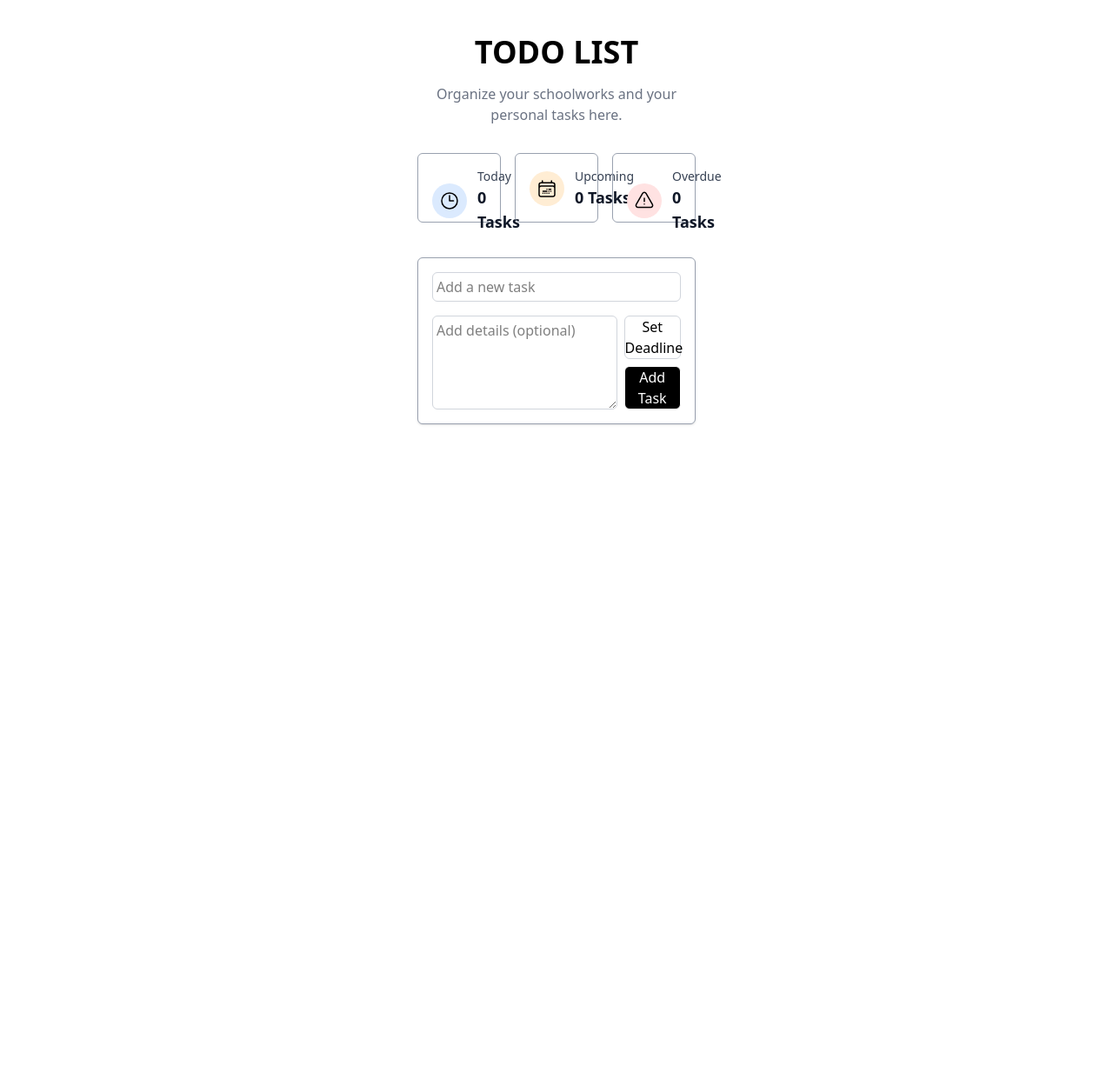
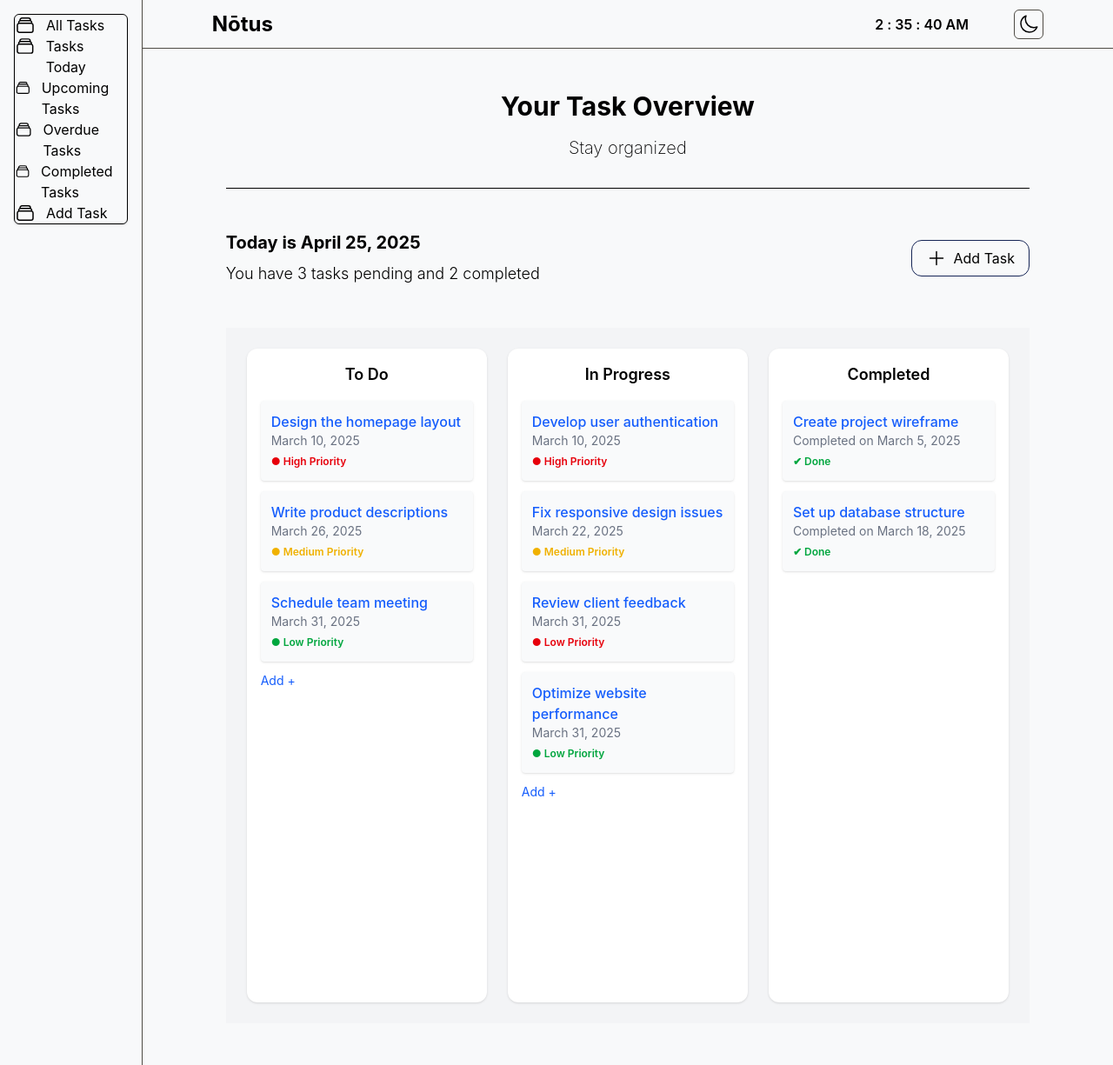
Before and after one commit to saiimonn/Notus, a PHP site: page / in a window 1280 px wide. Shown: the whole page at 87% size. Before the commit the page ends 489 px from the top, so only its background shows below. Run offline with PHP 8.4, Linux system fonts and the light colour scheme.

Commit message:
Reworked on the layout

```diff
--- a/index.html
+++ /dev/null
@@ -1,76 +0,0 @@
-<!DOCTYPE html>
-<html lang="en">
-<head>
-    <meta charset="UTF-8">
-    <meta name="viewport" content="width=device-width, initial-scale=1.0">
-    <title>TODO LIST</title>
-    <link rel="stylesheet" href="../css/tailwind.css">
-</head>
-<body class = "flex flex-col min-h-screen w-full bg-white px-[30rem] py-10">
-    <div class = "mb-8 text-center">
-        <h1 class = "text-4xl font-bold">TODO LIST</h1>
-        <p class = "mt-4 text-md text-gray-500">Organize your schoolworks and your personal tasks here.</p>
-    </div>
-
-    <div class = "grid grid-cols-3 gap-4">
-        <div class = "h-20 border border-gray-400 rounded-md">
-            <div class = "flex p-4 items-center gap-3">
-                <div class = "rounded-full bg-blue-100 p-2">
-                    <svg xmlns="http://www.w3.org/2000/svg" fill="none" viewBox="0 0 24 24" stroke-width="1.5" stroke="currentColor" class="size-6">
-                        <path stroke-linecap="round" stroke-linejoin="round" d="M12 6v6h4.5m4.5 0a9 9 0 1 1-18 0 9 9 0 0 1 18 0Z" />
-                      </svg>
-                </div>
-                <div>
-                    <p class = "text-sm text-gray-700">Today</p>
-                    <p class = "text-lg text-gray-900 font-semibold">0 Tasks</p>
-                </div>
-            </div>
-        </div>
-
-        <div class = "h-20 border border-gray-400 rounded-md">
-            <div class = "flex p-4 items-center gap-3">
-                <div class = "rounded-full bg-orange-100 p-2">
-                    <svg xmlns="http://www.w3.org/2000/svg" fill="none" viewBox="0 0 24 24" stroke-width="1.5" stroke="currentColor" class="size-6">
-                        <path stroke-linecap="round" stroke-linejoin="round" d="M6.75 2.994v2.25m10.5-2.25v2.25m-14.252 13.5V7.491a2.25 2.25 0 0 1 2.25-2.25h13.5a2.25 2.25 0 0 1 2.25 2.25v11.251m-18 0a2.25 2.25 0 0 0 2.25 2.25h13.5a2.25 2.25 0 0 0 2.25-2.25m-18 0v-7.5a2.25 2.25 0 0 1 2.25-2.25h13.5a2.25 2.25 0 0 1 2.25 2.25v7.5m-6.75-6h2.25m-9 2.25h4.5m.002-2.25h.005v.006H12v-.006Zm-.001 4.5h.006v.006h-.006v-.005Zm-2.25.001h.005v.006H9.75v-.006Zm-2.25 0h.005v.005h-.006v-.005Zm6.75-2.247h.005v.005h-.005v-.005Zm0 2.247h.006v.006h-.006v-.006Zm2.25-2.248h.006V15H16.5v-.005Z" />
-                      </svg>
-                </div>
-                <div>
-                    <p class = "text-sm text-gray-700">Upcoming</p>
-                    <p class = "text-lg text-gray-900 font-semibold">0 Tasks</p>
-                </div>
-            </div>
-        </div>
-
-        <div class = "h-20 border border-gray-400 rounded-md">
-            <div class = "flex p-4 items-center gap-3">
-                <div class = "rounded-full bg-red-100 p-2">
-                    <svg xmlns="http://www.w3.org/2000/svg" fill="none" viewBox="0 0 24 24" stroke-width="1.5" stroke="currentColor" class="size-6">
-                        <path stroke-linecap="round" stroke-linejoin="round" d="M12 9v3.75m-9.303 3.376c-.866 1.5.217 3.374 1.948 3.374h14.71c1.73 0 2.813-1.874 1.948-3.374L13.949 3.378c-.866-1.5-3.032-1.5-3.898 0L2.697 16.126ZM12 15.75h.007v.008H12v-.008Z" />
-                      </svg>
-                </div>
-                <div>
-                    <p class = "text-sm text-gray-700">Overdue</p>
-                    <p class = "text-lg text-gray-900 font-semibold">0 Tasks</p>
-                </div>
-            </div>
-        </div>
-
-    </div>
-
-    <div class = "w-full bg-white border border-gray-400 shadow-sm rounded-md mt-10 p-4">
-        <form action="">
-            <input type="text" name = "taskName" class = "w-full border rounded-md border-gray-300 p-1" placeholder = "Add a new task" autocomplete = "off" required>
-
-            <div class = "grid grid-cols-4 gap-2 justify-evenly w-full mt-4">
-                <textarea name = "content" class = "w-full border rounded-md border-gray-300 p-1 col-span-3" placeholder = "Add details (optional)" autocomplete = "off"></textarea>
-                <div class = "flex flex-col gap-2">
-                    <button class = "border border-gray-300 rounded-md bg-white w-full">Set Deadline</button>
-                    <button class = "border rounded-md bg-black w-full text-white">Add Task</button>
-                </div>
-            </div>
-
-
-        </form>
-    </div>
-</body>
-</html>
--- /dev/null
+++ b/index.php
@@ -0,0 +1,186 @@
+<!DOCTYPE html>
+<html lang="en">
+  <head>
+    <meta charset="UTF-8" />
+    <meta name="viewport" content="width=device-width, initial-scale=1.0" />
+    <title>Nōtus</title>
+    <link rel="stylesheet" href="css/tailwind.css" />
+  </head>
+  <body
+    class="flex flex-row w-full min-h-screen bg-[#f8f9fa]"
+    style="font-family: 'Inter', sans-serif"
+  >
+    <!-- Sidebar (Put in diff file and include it here) note: change icons -->
+    <aside class="border-r border-[#4e4b44] w-1/7 p-4">
+      <div class="flex flex-col border rounded-md shadow-sm">
+        <a href="" class="flex flex-row gap-3">
+            <svg xmlns="http://www.w3.org/2000/svg" fill="none" viewBox="0 0 24 24" stroke-width="1.5" stroke="currentColor" class="size-6">
+              <path stroke-linecap="round" stroke-linejoin="round" d="M6 6.878V6a2.25 2.25 0 0 1 2.25-2.25h7.5A2.25 2.25 0 0 1 18 6v.878m-12 0c.235-.083.487-.128.75-.128h10.5c.263 0 .515.045.75.128m-12 0A2.25 2.25 0 0 0 4.5 9v.878m13.5-3A2.25 2.25 0 0 1 19.5 9v.878m0 0a2.246 2.246 0 0 0-.75-.128H5.25c-.263 0-.515.045-.75.128m15 0A2.25 2.25 0 0 1 21 12v6a2.25 2.25 0 0 1-2.25 2.25H5.25A2.25 2.25 0 0 1 3 18v-6c0-.98.626-1.813 1.5-2.122"/>
+            </svg>
+            All Tasks
+          </a>
+
+        <a href="" class="flex flex-row gap-3">
+            <svg xmlns="http://www.w3.org/2000/svg" fill="none" viewBox="0 0 24 24" stroke-width="1.5" stroke="currentColor" class="size-6">
+              <path stroke-linecap="round" stroke-linejoin="round" d="M6 6.878V6a2.25 2.25 0 0 1 2.25-2.25h7.5A2.25 2.25 0 0 1 18 6v.878m-12 0c.235-.083.487-.128.75-.128h10.5c.263 0 .515.045.75.128m-12 0A2.25 2.25 0 0 0 4.5 9v.878m13.5-3A2.25 2.25 0 0 1 19.5 9v.878m0 0a2.246 2.246 0 0 0-.75-.128H5.25c-.263 0-.515.045-.75.128m15 0A2.25 2.25 0 0 1 21 12v6a2.25 2.25 0 0 1-2.25 2.25H5.25A2.25 2.25 0 0 1 3 18v-6c0-.98.626-1.813 1.5-2.122"/>
+            </svg>
+            Tasks Today
+          </a>
+
+        <a href="" class="flex flex-row gap-3">
+          <svg xmlns="http://www.w3.org/2000/svg" fill="none" viewBox="0 0 24 24" stroke-width="1.5" stroke="currentColor" class="size-6">
+            <path stroke-linecap="round" stroke-linejoin="round" d="M6 6.878V6a2.25 2.25 0 0 1 2.25-2.25h7.5A2.25 2.25 0 0 1 18 6v.878m-12 0c.235-.083.487-.128.75-.128h10.5c.263 0 .515.045.75.128m-12 0A2.25 2.25 0 0 0 4.5 9v.878m13.5-3A2.25 2.25 0 0 1 19.5 9v.878m0 0a2.246 2.246 0 0 0-.75-.128H5.25c-.263 0-.515.045-.75.128m15 0A2.25 2.25 0 0 1 21 12v6a2.25 2.25 0 0 1-2.25 2.25H5.25A2.25 2.25 0 0 1 3 18v-6c0-.98.626-1.813 1.5-2.122"/>
+          </svg>
+          Upcoming Tasks
+        </a>
+
+        <a href="" class="flex flex-row gap-3">
+          <svg xmlns="http://www.w3.org/2000/svg" fill="none" viewBox="0 0 24 24" stroke-width="1.5" stroke="currentColor" class="size-6">
+            <path stroke-linecap="round" stroke-linejoin="round" d="M6 6.878V6a2.25 2.25 0 0 1 2.25-2.25h7.5A2.25 2.25 0 0 1 18 6v.878m-12 0c.235-.083.487-.128.75-.128h10.5c.263 0 .515.045.75.128m-12 0A2.25 2.25 0 0 0 4.5 9v.878m13.5-3A2.25 2.25 0 0 1 19.5 9v.878m0 0a2.246 2.246 0 0 0-.75-.128H5.25c-.263 0-.515.045-.75.128m15 0A2.25 2.25 0 0 1 21 12v6a2.25 2.25 0 0 1-2.25 2.25H5.25A2.25 2.25 0 0 1 3 18v-6c0-.98.626-1.813 1.5-2.122" />
+          </svg>
+          Overdue Tasks
+        </a>
+
+        <a href="" class="flex flex-row gap-3">
+          <svg xmlns="http://www.w3.org/2000/svg" fill="none" viewBox="0 0 24 24" stroke-width="1.5" stroke="currentColor" class="size-6">
+            <path stroke-linecap="round" stroke-linejoin="round" d="M6 6.878V6a2.25 2.25 0 0 1 2.25-2.25h7.5A2.25 2.25 0 0 1 18 6v.878m-12 0c.235-.083.487-.128.75-.128h10.5c.263 0 .515.045.75.128m-12 0A2.25 2.25 0 0 0 4.5 9v.878m13.5-3A2.25 2.25 0 0 1 19.5 9v.878m0 0a2.246 2.246 0 0 0-.75-.128H5.25c-.263 0-.515.045-.75.128m15 0A2.25 2.25 0 0 1 21 12v6a2.25 2.25 0 0 1-2.25 2.25H5.25A2.25 2.25 0 0 1 3 18v-6c0-.98.626-1.813 1.5-2.122"/>
+          </svg>
+          Completed Tasks
+        </a>
+
+        <a href="" class="flex flex-row gap-3">
+          <svg xmlns="http://www.w3.org/2000/svg" fill="none" viewBox="0 0 24 24" stroke-width="1.5" stroke="currentColor" class="size-6">
+            <path stroke-linecap="round" stroke-linejoin="round" d="M6 6.878V6a2.25 2.25 0 0 1 2.25-2.25h7.5A2.25 2.25 0 0 1 18 6v.878m-12 0c.235-.083.487-.128.75-.128h10.5c.263 0 .515.045.75.128m-12 0A2.25 2.25 0 0 0 4.5 9v.878m13.5-3A2.25 2.25 0 0 1 19.5 9v.878m0 0a2.246 2.246 0 0 0-.75-.128H5.25c-.263 0-.515.045-.75.128m15 0A2.25 2.25 0 0 1 21 12v6a2.25 2.25 0 0 1-2.25 2.25H5.25A2.25 2.25 0 0 1 3 18v-6c0-.98.626-1.813 1.5-2.122"/>
+          </svg>
+          Add Task
+        </a>
+      </div>
+    </aside>
+
+    <div class="flex flex-col w-full">
+      <!-- Header (Put in diff file and include here) -->
+      <header class="h-14 w-full px-20 py-2 flex justify-between items-center border-b border-[#4e4b44]">
+        <h1 class="text-2xl font-bold">Nōtus</h1>
+
+        <nav class="flex flex-row items-center gap-12">
+          <div class="flex items-center gap-1 p-1 font-semibold">
+            <span id="hours">2</span>
+            <span>:</span>
+            <span id="minutes">35</span>
+            <span>:</span>
+            <span id="seconds">40</span>
+            <span id="session">AM</span>
+          </div>
+
+          <button class="border rounded-md border-[#4e4b44] p-1">
+            <svg xmlns="http://www.w3.org/2000/svg" fill="none" viewBox="0 0 24 24" stroke-width="1.5" stroke="currentColor" class="size-6">
+              <path stroke-linecap="round" stroke-linejoin="round" d="M21.752 15.002A9.72 9.72 0 0 1 18 15.75c-5.385 0-9.75-4.365-9.75-9.75 0-1.33.266-2.597.748-3.752A9.753 9.753 0 0 0 3 11.25C3 16.635 7.365 21 12.75 21a9.753 9.753 0 0 0 9.002-5.998Z"/>
+            </svg>
+          </button>
+        </nav>
+      </header>
+
+      <!-- Dashboard (put in diff file and include here) -->
+      <div class="flex flex-col px-24 py-12 gap-8 w-full">
+        <div class="flex flex-col gap-4 justify-center text-center items-center">
+          <h1 class="text-3xl font-bold">Your Task Overview</h1>
+          <p class="text-xl font-extralight">Stay organized</p>
+        </div>
+
+        <hr />
+
+        <div class="flex flex-row justify-between py-4 items-center">
+          <div class="flex flex-col gap-2">
+            <h3 class="text-xl font-bold">Today is April 25, 2025</h3>
+            <p class="text-lg font-light">You have 3 tasks pending and 2 completed</p>
+          </div>
+
+          <button class="flex items-center gap-2 border rounded-xl border-blue-950 px-4 py-2">
+            <svg xmlns="http://www.w3.org/2000/svg" fill="none" viewBox="0 0 24 24" stroke-width="1.5" stroke="currentColor" class="size-6">
+                <path stroke-linecap="round" stroke-linejoin="round" d="M12 4.5v15m7.5-7.5h-15"/>
+            </svg>
+            Add Task
+         </button>
+        </div>
+
+        <!-- To do list section (Put in diff file and include here) -->
+        <div class="flex gap-6 p-6 bg-gray-100 min-h-screen">
+          <!-- "To Do" Column -->
+          <div class="w-1/3 bg-white rounded-xl p-4 shadow">
+            <h2 class="text-center text-lg font-semibold mb-4">To Do</h2>
+
+            <!-- Task Card -->
+            <div class="bg-gray-50 rounded p-3 mb-3 shadow-sm">
+              <p class="font-medium text-blue-600">Design the homepage layout</p>
+              <p class="text-sm text-gray-500">March 10, 2025</p>
+              <span class="inline-block mt-1 text-xs text-red-600 font-semibold">● High Priority</span>
+            </div>
+
+            <div class="bg-gray-50 rounded p-3 mb-3 shadow-sm">
+              <p class="font-medium text-blue-600">Write product descriptions</p>
+              <p class="text-sm text-gray-500">March 26, 2025</p>
+              <span class="inline-block mt-1 text-xs text-yellow-500 font-semibold">● Medium Priority</span>
+            </div>
+
+            <div class="bg-gray-50 rounded p-3 mb-3 shadow-sm">
+              <p class="font-medium text-blue-600">Schedule team meeting</p>
+              <p class="text-sm text-gray-500">March 31, 2025</p>
+              <span class="inline-block mt-1 text-xs text-green-600 font-semibold">● Low Priority</span>
+            </div>
+
+            <button class="text-sm text-blue-600 mt-2 flex items-center gap-1 hover:underline">Add +</button>
+          </div>
+
+          <!-- "In Progress" Column -->
+          <div class="w-1/3 bg-white rounded-xl p-4 shadow">
+            <h2 class="text-center text-lg font-semibold mb-4">In Progress</h2>
+
+            <div class="bg-gray-50 rounded p-3 mb-3 shadow-sm">
+              <p class="font-medium text-blue-600">Develop user authentication</p>
+              <p class="text-sm text-gray-500">March 10, 2025</p>
+              <span class="inline-block mt-1 text-xs text-red-600 font-semibold">● High Priority</span>
+            </div>
+
+            <div class="bg-gray-50 rounded p-3 mb-3 shadow-sm">
+              <p class="font-medium text-blue-600">Fix responsive design issues</p>
+              <p class="text-sm text-gray-500">March 22, 2025</p>
+              <span class="inline-block mt-1 text-xs text-yellow-500 font-semibold">● Medium Priority</span>
+            </div>
+
+            <div class="bg-gray-50 rounded p-3 mb-3 shadow-sm">
+              <p class="font-medium text-blue-600">Review client feedback</p>
+              <p class="text-sm text-gray-500">March 31, 2025</p>
+              <span class="inline-block mt-1 text-xs text-red-600 font-semibold">● Low Priority</span>
+            </div>
+
+            <div class="bg-gray-50 rounded p-3 mb-3 shadow-sm">
+              <p class="font-medium text-blue-600">Optimize website performance</p>
+              <p class="text-sm text-gray-500">March 31, 2025</p>
+              <span class="inline-block mt-1 text-xs text-green-600 font-semibold">● Low Priority</span>
+            </div>
+
+            <button class="text-sm text-blue-600 mt-2 flex items-center gap-1 hover:underline">Add +</button>
+          </div>
+
+          <!-- "Completed" Column -->
+          <div class="w-1/3 bg-white rounded-xl p-4 shadow">
+            <h2 class="text-center text-lg font-semibold mb-4">Completed</h2>
+
+            <div class="bg-gray-50 rounded p-3 mb-3 shadow-sm">
+              <p class="font-medium text-blue-600">Create project wireframe</p>
+              <p class="text-sm text-gray-500">Completed on March 5, 2025</p>
+              <span
+                class="inline-block mt-1 text-xs text-green-600 font-semibold">✔ Done</span>
+            </div>
+
+            <div class="bg-gray-50 rounded p-3 mb-3 shadow-sm">
+              <p class="font-medium text-blue-600">Set up database structure</p>
+              <p class="text-sm text-gray-500">Completed on March 18, 2025</p>
+              <span class="inline-block mt-1 text-xs text-green-600 font-semibold">✔ Done</span>
+            </div>
+          </div>
+        </div>
+      </div>
+    </div>
+  </body>
+</html>
```
Also changed, not shown: css/tailwind.css.
